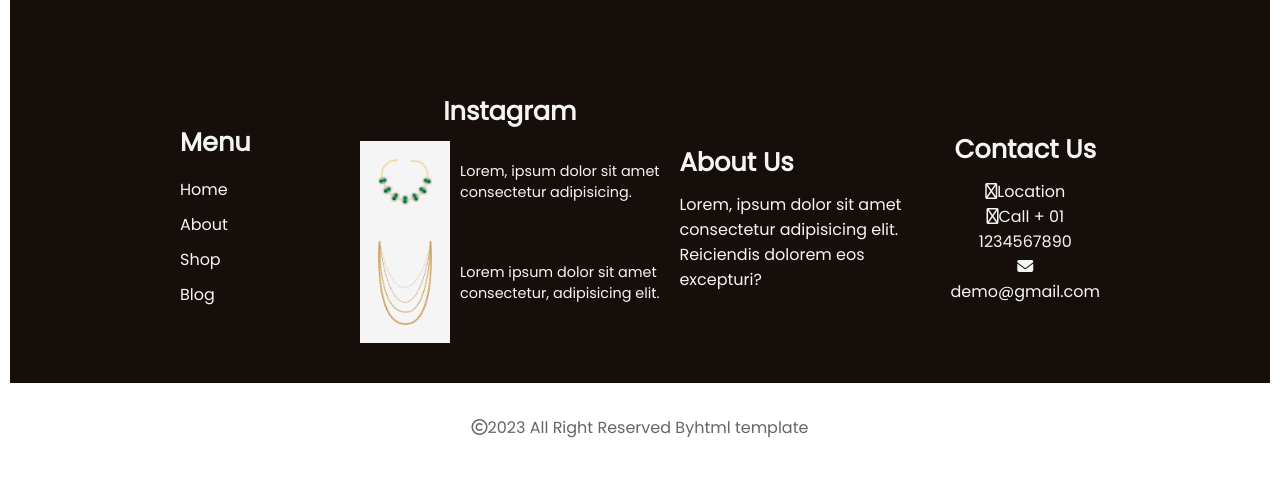
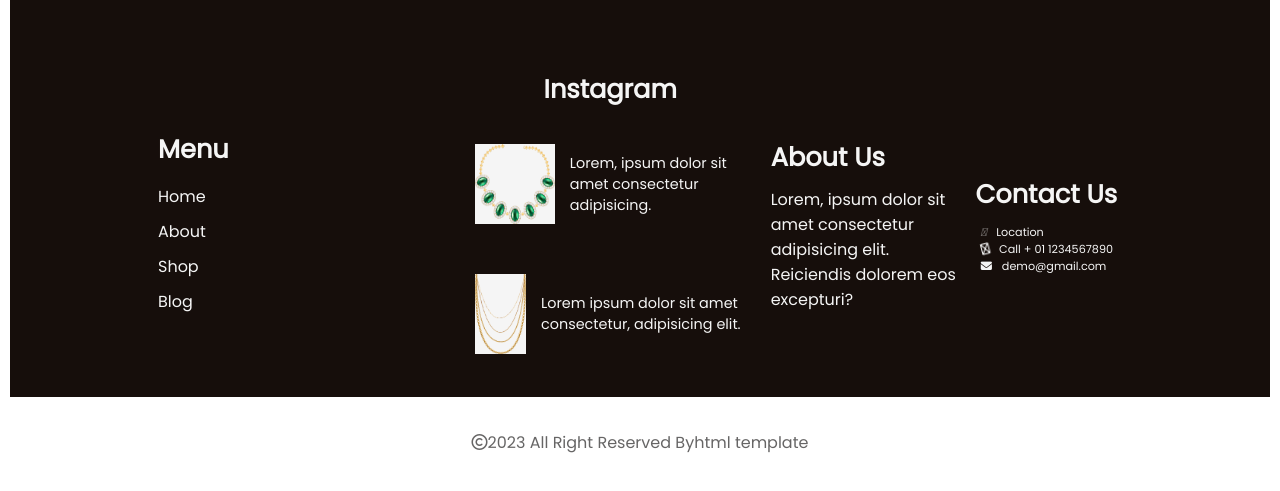
Before and after one commit to sadjoaldi/healet-friendly, a plain HTML site: page index.html in a window 1280 px wide. Shown: the part 4519-5010 px from the top of the page. Drawn offline with Linux system fonts and the light colour scheme.

Commit message:
a terminer plus precisement enclre du chemin à faire

```diff
--- a/assets/styles/layouts/_footer.scss
+++ b/assets/styles/layouts/_footer.scss
@@ -68,14 +68,10 @@
         }
         .info_row_main {
           display: flex;
-          justify-content: space-around;
-          // display: grid;
-          // grid-template-columns: 1fr 1fr 1fr 1fr;
+
           align-items: center;
           height: 100%;
-          padding: 40px;
-
-          gap: 20px;
+          padding: 18px;
 
           h5 {
             font-size: 1.6rem;
@@ -95,27 +91,26 @@
           }
 
           .insta-info {
-            display: grid;
-            .insta-box {
-              display: grid;
-              grid-template-columns: 30% 70%;
-              align-items: center;
-              gap: 10px;
-              font-size: 0.9rem;
-
-              .tt-conte {
-                display: grid;
+            .box-container {
+              // width: 300px;
+              .insta-box {
+                display: flex;
+                justify-content: center;
+                align-items: center;
+                padding: 10px;
+                font-size: 0.9rem;
 
                 img {
-                  padding: 18px;
-                  width: 100%;
+                  margin: 15px;
+                  height: 80px;
+                  margin-bottom: 15px;
+                  width: 80px;
                   background: whitesmoke;
-                  align-items: center;
                 }
-              }
 
-              p {
-                text-align: left;
+                p {
+                  text-align: left;
+                }
               }
             }
           }
@@ -125,6 +120,18 @@
             }
             p {
               text-align: left;
+              width: 200px;
+            }
+          }
+          .contactus {
+            width: 250px;
+            li {
+              text-align: left;
+              font-size: 0.7rem;
+
+              i {
+                margin: 0 10px;
+              }
             }
           }
         }
--- a/index.html
+++ b/index.html
@@ -476,19 +476,19 @@
 
               <div class="insta-info">
                 <h5>Instagram</h5>
+                <div class="box-container">
                   <div class="insta-box">
-                  <div class="tt-conte">
                     <img src="./assets/img/p1.png" alt="ruby" />
-                  </div>
+
                     <p>Lorem, ipsum dolor sit amet consectetur adipisicing.</p>
                   </div>
                   <div class="insta-box">
-                  <div class="tt-conte">
                     <img src="./assets/img/p2.png" alt="Neck" />
-                  </div>
+
                     <p>
                       Lorem ipsum dolor sit amet consectetur, adipisicing elit.
                     </p>
+                  </div>
                 </div>
               </div>
 
@@ -501,15 +501,16 @@
               </div>
               <div class="contactus">
                 <h5>Contact Us</h5>
-                <div class="info-contact">
                 <ul>
-                    <li><i class="fa-regular fa-location-dot"></i>Location</li>
                   <li>
-                      <i class="fa-regular fa-phone"></i>Call + 01 1234567890
+                    <i class="fa-thin fa-location-dot fa-beat-fade"></i>Location
+                  </li>
+                  <li>
+                    <i class="fa-regular fa-phone fa-shake"></i>Call + 01
+                    1234567890
                   </li>
                   <li><i class="fa-solid fa-envelope"></i>demo@gmail.com</li>
                 </ul>
-                </div>
               </div>
             </div>
           </div>
```
Also changed, not shown: assets/styles/index.css, 1 other file. Lines whose indentation alone changed are shown as unchanged.
